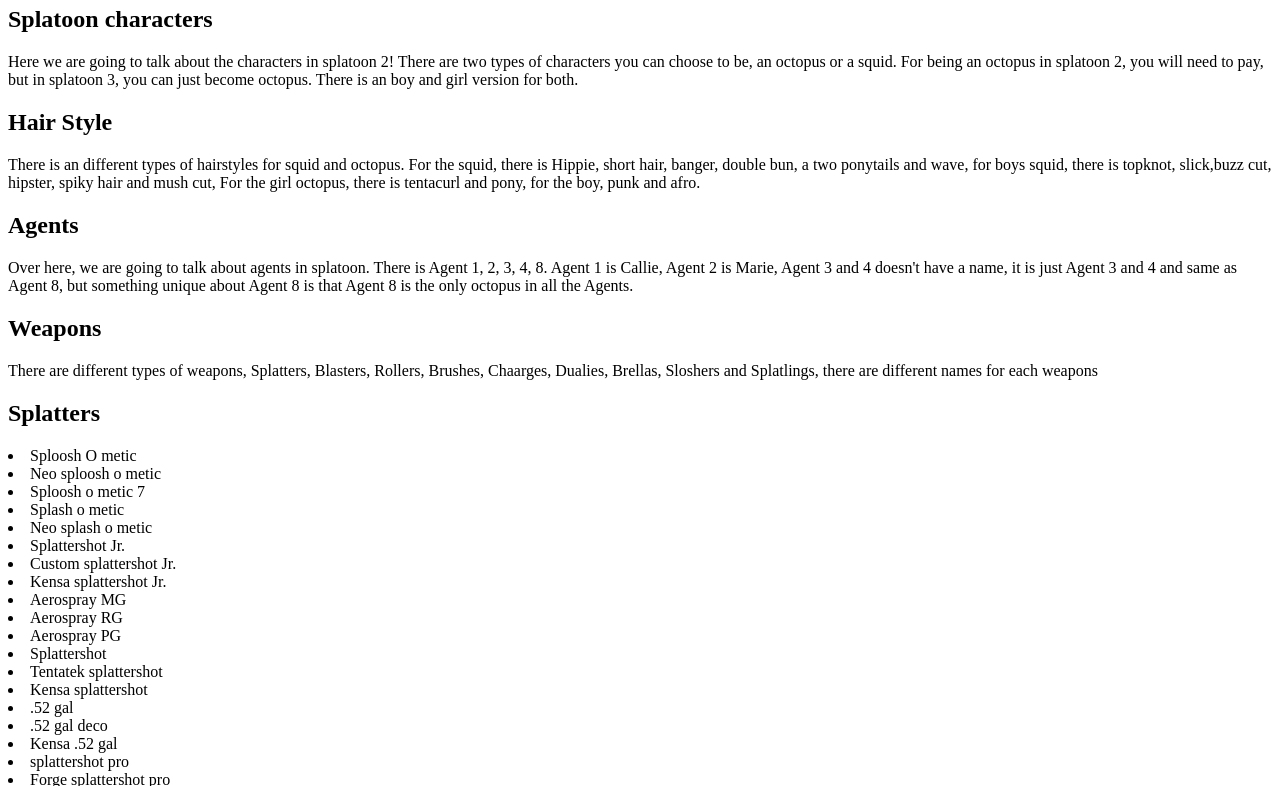
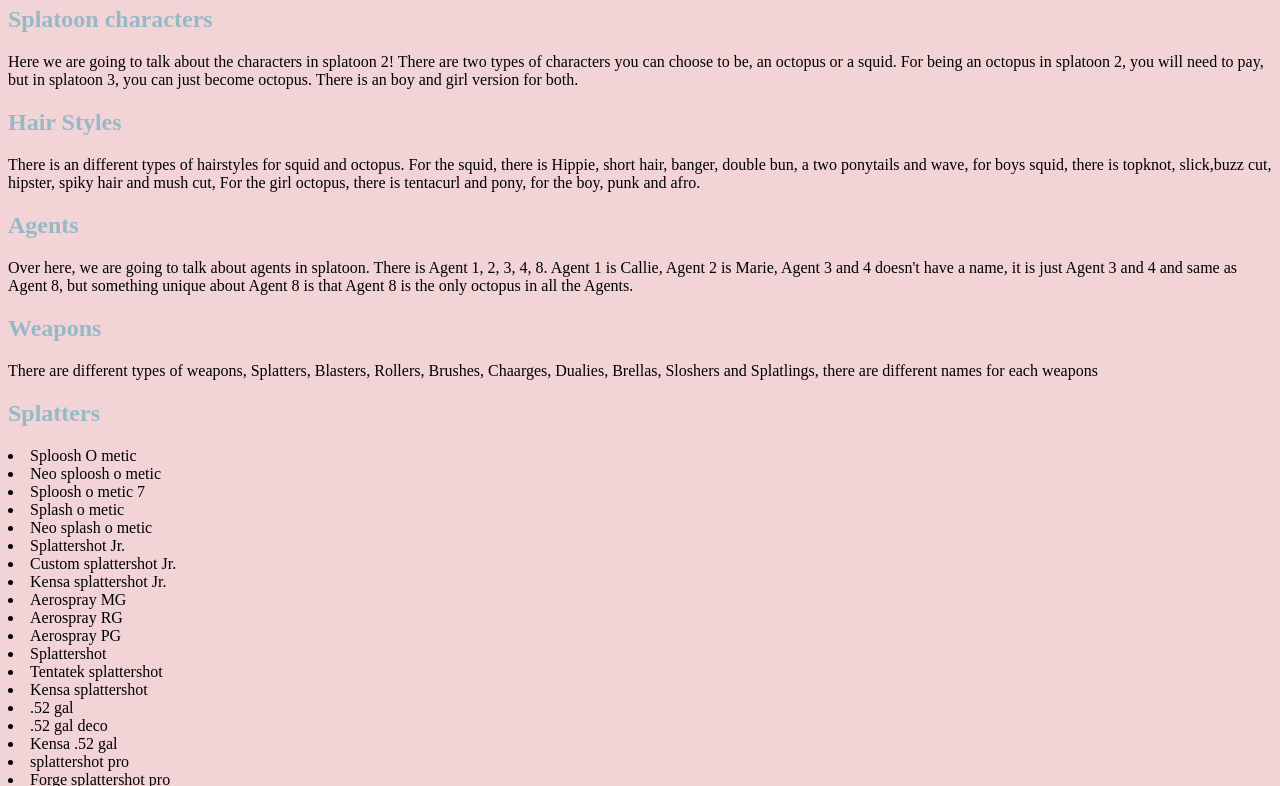
Before and after one commit to Jada2011/JAsite, a plain HTML site: page index.html in a window 1280 px wide. Shown: the part 60-846 px from the top of the page. Drawn offline with Linux system fonts and the light colour scheme.

Commit message:
Update index.html

```diff
--- a/index.html
+++ b/index.html
@@ -1,11 +1,15 @@
 <html>
+<style>
+body{background-color: #F2D4D7}
+h2 {color:#95B9C7}
+h1{color:#95B9C7}</style>
 <title> All about Splatoon 2 </title>
 <h1>
 All About Splatoon 2
 </h1>
 <h2>Splatoon characters</h2>
 <p>Here we are going to talk about the characters in splatoon 2! There are two types of characters you can choose to be, an octopus or a squid. For being an octopus in splatoon 2, you will need to pay, but in splatoon 3, you can just become octopus. There is an boy and girl version for both.</p>
-<h2>Hair Style</h2>
+<h2>Hair Styles</h2>
 <p>There is an different types of hairstyles for squid and octopus. For the squid, there is Hippie, short hair, banger, double bun, a two ponytails and wave, for boys squid, there is topknot, slick,buzz cut, hipster, spiky hair and mush cut, For the girl octopus, there is tentacurl and pony, for the boy, punk and afro. </p>
 <h2>Agents</h2>
 <p>Over here, we are going to talk about agents in splatoon. There is Agent 1, 2, 3, 4, 8. Agent 1 is Callie, Agent 2 is Marie, Agent 3 and 4 doesn't have a name, it is just Agent 3 and 4 and same as Agent 8, but something unique about Agent 8 is that Agent 8 is the only octopus in all the Agents. </p>
@@ -160,3 +164,4 @@ Even this is just the shotters, there is quite a lot.</p>
 <p>In splatoon 2, there is 5 types of game mode that you can play, there is Turf War, Turf War is the main online game in splatoon 2, in Turf War, all you have to do is color and defeat the enemy.
 Ranked Battle is the game that you can start playing in level 10, there is C- C C+ and then it goes to B- B B+ then A- A A+ then it goes on to rank S which is S1 S2 S3 S4 S5 S6 S7 S8 S9 then at the last, there is X!
 Hero Mode is different then Turf War or Ranked Battle, it is a game mode that you can play without the internet or not with online people. There are 5 stages and in those each one stages, on the first stage, there are 3 chalenges, and on the second stage, there are 7 chalenges, and on the third stage, there are also 7 chalenges, then on the forth stage, it is also 7 stages so as stage five. Octo Expansion is a place that you can become an octopus unless you clear all the chalenges. Privet mach is where you can play with your frineds/privet people, you can make roomes or join the room that other people has made. Salmon run is a game mode that you play with online peoples but only with four people, so four people VS Salmons. </p>
+<html/>
```
